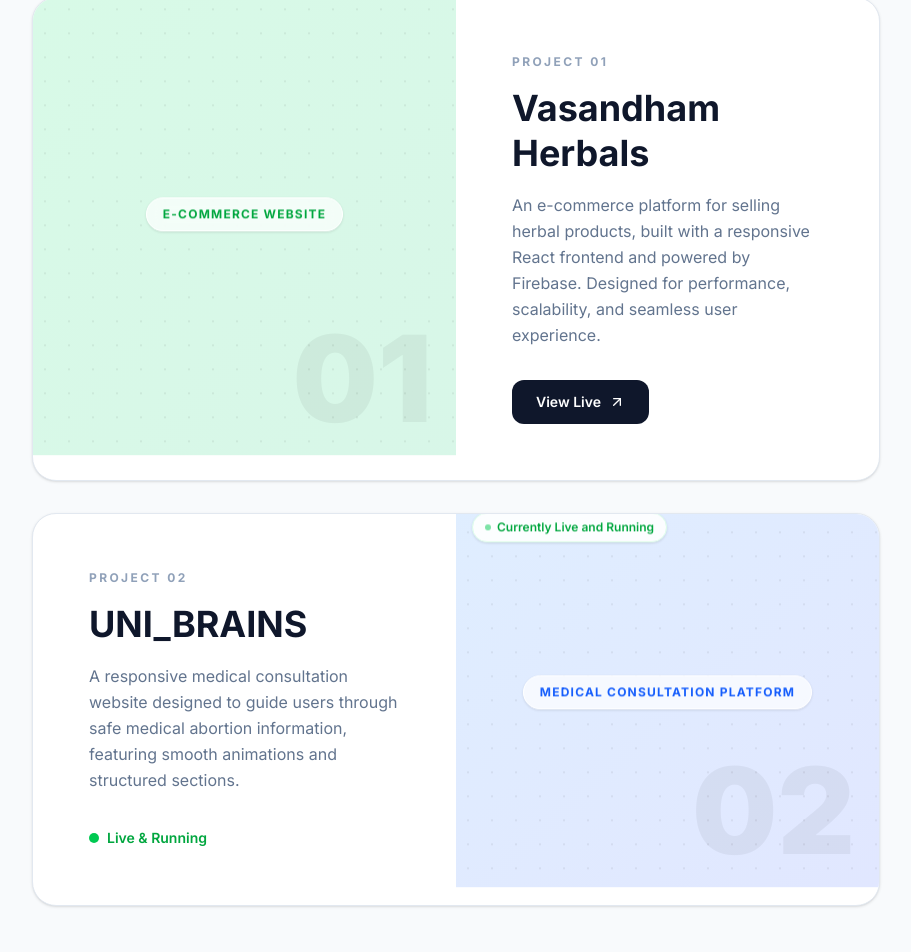
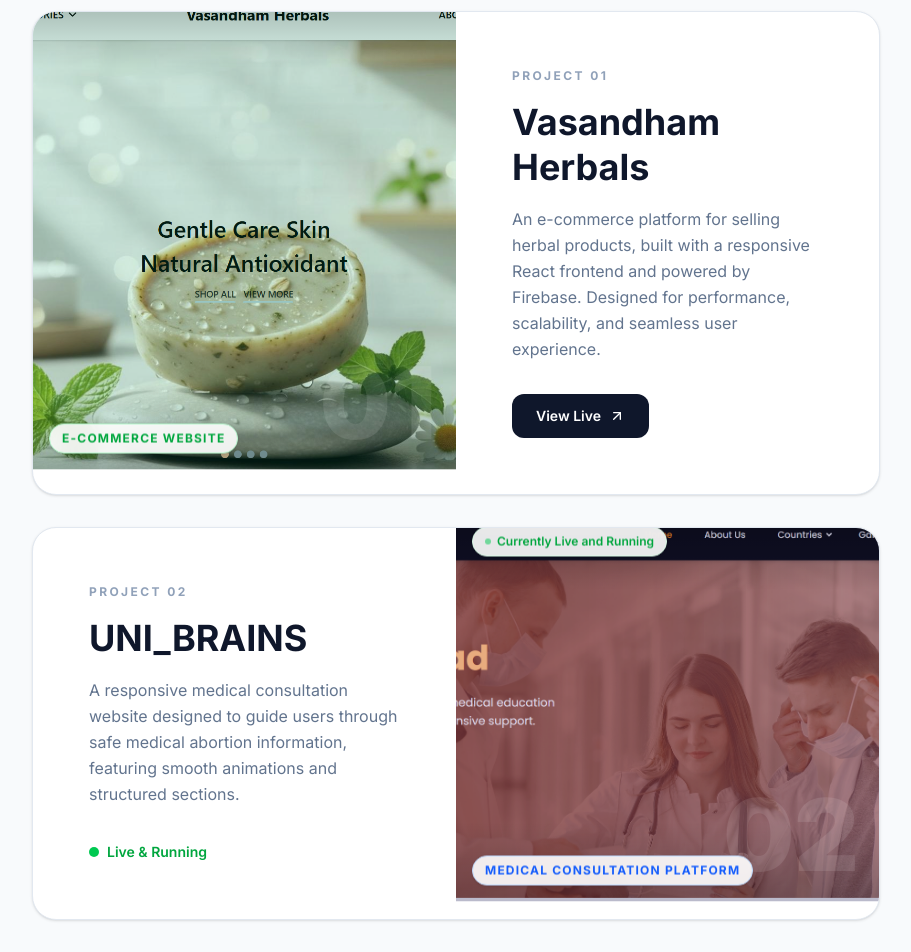
Before and after one commit to TamilselvanRaman/freelancingPortfolio, a Next.js app: page / in a window 1280 px wide. Shown: the part 1833-2785 px from the top of the page, without its empty margins (184-1095 px from the left). Built offline with nearby package versions, Linux system fonts and the light colour scheme.

Commit message:
feat: add real project screenshots to Portfolio section

```diff
--- a/src/components/sections/Hero.tsx
+++ b/src/components/sections/Hero.tsx
@@ -25,7 +25,7 @@
           transition={{ duration: 0.6, ease: "easeOut" }}
           className="w-full flex flex-col items-center"
         >
-          <h1 className="text-3xl sm:text-4xl md:text-6xl lg:text-[4.5rem] font-bold tracking-tighter text-slate-900 leading-[1.1] mb-4 sm:mb-6 px-2">
+          <h1 className="text-3xl sm:text-4xl md:text-6xl lg:text-[4.5rem] font-bold tracking-tighter text-slate-900 leading-[1.1] mb-4 sm:mb-6 px-2 mt-10">
             We build websites that{" "}
             <br className="hidden sm:block" />
             <span className="relative inline-block">
--- a/src/components/sections/Portfolio.tsx
+++ b/src/components/sections/Portfolio.tsx
@@ -1,8 +1,9 @@
 "use client";
 
 import { motion, useScroll, useTransform } from "framer-motion";
-import { ExternalLink, ArrowUpRight } from "lucide-react";
+import { ArrowUpRight } from "lucide-react";
 import { useRef } from "react";
+import Image from "next/image";
 
 const projects = [
   {
@@ -12,11 +13,12 @@
     description:
       "An e-commerce platform for selling herbal products, built with a responsive React frontend and powered by Firebase. Designed for performance, scalability, and seamless user experience.",
     url: "https://vasandhamherbals.com",
+    image: "/projectImages/vasandhamherbels.png",
     hasViewLiveBtn: true,
     accent: "from-green-400 to-emerald-500",
-    cardBg: "bg-green-50",
+    overlayColor: "rgba(16,185,129,0.15)",
     labelColor: "text-green-600",
-    tag: "Live Project",
+    labelBg: "bg-green-50 border-green-200",
   },
   {
     index: "02",
@@ -24,12 +26,13 @@
     subtitle: "Medical Consultation Platform",
     description:
       "A responsive medical consultation website designed to guide users through safe medical abortion information, featuring smooth animations and structured sections.",
+    image: "/projectImages/UNI_BRAINS.png",
     hasViewLiveBtn: false,
     status: "Currently Live and Running",
     accent: "from-blue-400 to-indigo-500",
-    cardBg: "bg-blue-50",
+    overlayColor: "rgba(99,102,241,0.15)",
     labelColor: "text-blue-600",
-    tag: "Live Project",
+    labelBg: "bg-blue-50 border-blue-200",
   },
 ];
 
@@ -48,20 +51,27 @@
       {/* Image Side */}
       <motion.div
         style={{ y }}
-        className={`relative ${project.cardBg} min-h-[200px] sm:min-h-[280px] flex items-center justify-center overflow-hidden ${index % 2 === 1 ? "lg:order-2" : ""}`}
+        className={`relative min-h-[220px] sm:min-h-[320px] overflow-hidden ${index % 2 === 1 ? "lg:order-2" : ""}`}
       >
-        <div className={`absolute inset-0 bg-gradient-to-br ${project.accent} opacity-10`} />
+        {/* Real project image */}
+        <Image
+          src={project.image}
+          alt={project.title}
+          fill
+          className="object-cover object-top group-hover:scale-105 transition-transform duration-700"
+          sizes="(max-width: 1024px) 100vw, 50vw"
+        />
 
-        {/* Decorative grid */}
-        <div className="absolute inset-0" style={{
-          backgroundImage: "radial-gradient(circle, rgba(0,0,0,0.06) 1px, transparent 1px)",
-          backgroundSize: "24px 24px"
-        }} />
+        {/* Subtle colour overlay */}
+        <div
+          className="absolute inset-0"
+          style={{ background: project.overlayColor }}
+        />
 
-        {/* Project number watermark */}
-        <span className="absolute bottom-4 right-6 text-[80px] sm:text-[120px] font-black text-black/5 select-none leading-none">
-          {project.index}
-        </span>
+        {/* Top gradient fade for badge legibility */}
+        <div className="absolute inset-x-0 top-0 h-20 bg-gradient-to-b from-black/30 to-transparent" />
+        {/* Bottom gradient */}
+        <div className="absolute inset-x-0 bottom-0 h-20 bg-gradient-to-t from-black/20 to-transparent" />
 
         {/* Status badge */}
         {project.status && (
@@ -79,12 +89,19 @@
           </motion.div>
         )}
 
-        {/* Center label */}
-        <div className="relative z-10 text-center px-8">
-          <div className={`inline-flex items-center gap-2 px-4 py-2 rounded-full bg-white/70 backdrop-blur border border-white shadow-sm`}>
-            <span className={`text-xs font-bold uppercase tracking-widest ${project.labelColor}`}>{project.subtitle}</span>
+        {/* Subtitle chip — bottom left */}
+        <div className="absolute bottom-4 left-4 z-10">
+          <div className={`inline-flex items-center gap-2 px-3 py-1.5 rounded-full bg-white/90 backdrop-blur border shadow-sm ${project.labelBg}`}>
+            <span className={`text-[10px] sm:text-xs font-bold uppercase tracking-widest ${project.labelColor}`}>
+              {project.subtitle}
+            </span>
           </div>
         </div>
+
+        {/* Project number watermark */}
+        <span className="absolute bottom-4 right-5 text-[70px] sm:text-[100px] font-black text-white/10 select-none leading-none">
+          {project.index}
+        </span>
       </motion.div>
 
       {/* Content Side */}
```
Also changed, not shown: public/projectImages/UNI_BRAINS.png (added), public/projectImages/vasandhamherbels.png (added).
